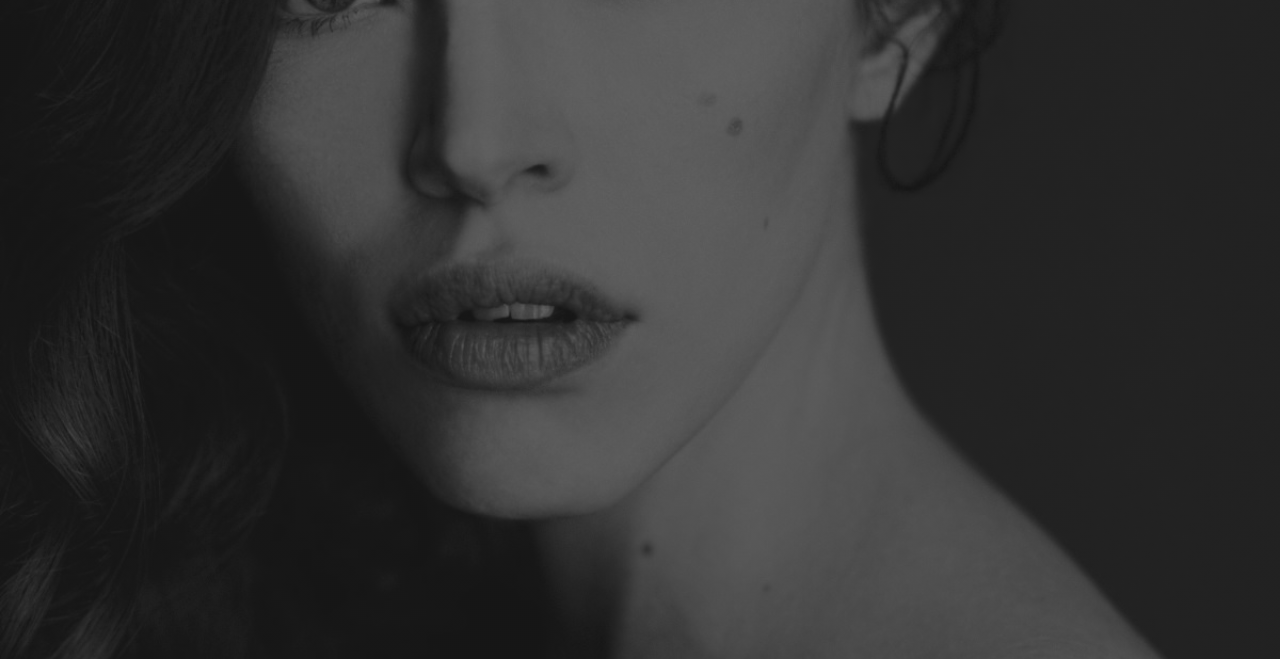
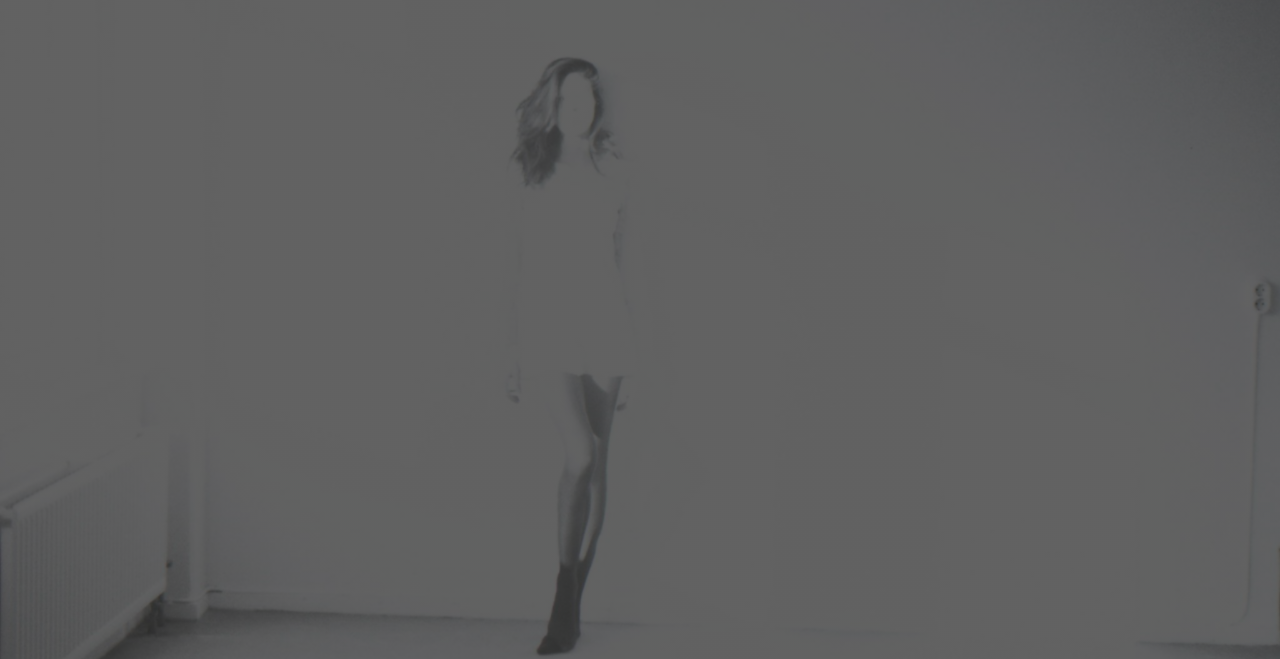
Before and after one commit to sonjaklinge/sonjaklinge.github.io, a plain HTML site: page index.html in a window 1280 px wide. Shown: the part 141-800 px from the top of the page. Drawn offline with Linux system fonts and the light colour scheme.

Commit message:
Update style.css

```diff
--- a/style.css
+++ b/style.css
@@ -6,7 +6,7 @@
 .header{
     min-height: 100vh;
     width: 100%;
-    background-image: linear-gradient(rgba(31,31,31,0.7), rgba(31,31,31,0.7)), url(BackgroundBW.png);
+    background-image: linear-gradient(rgba(31,31,31,0.7), rgba(31,31,31,0.7)), url(Backgroundfull.png);
     background-position: center;
     background-size: cover;
     position: relative;
```
